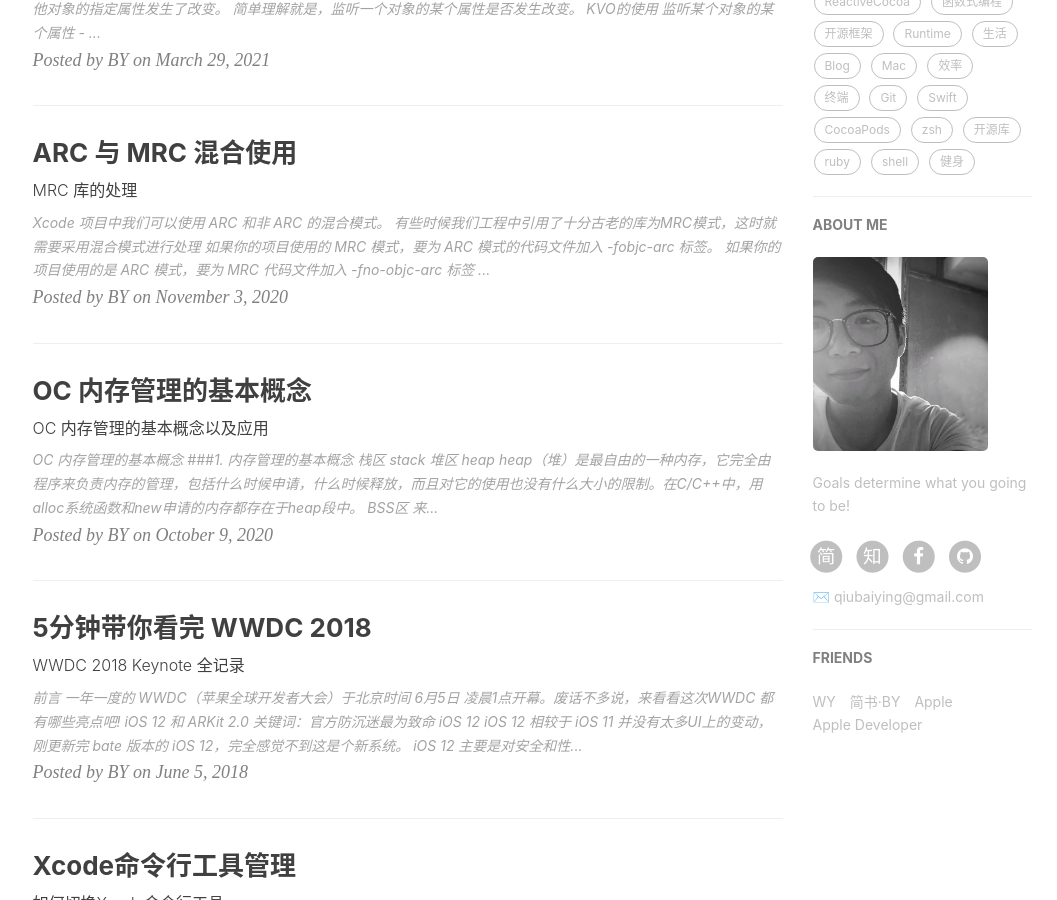
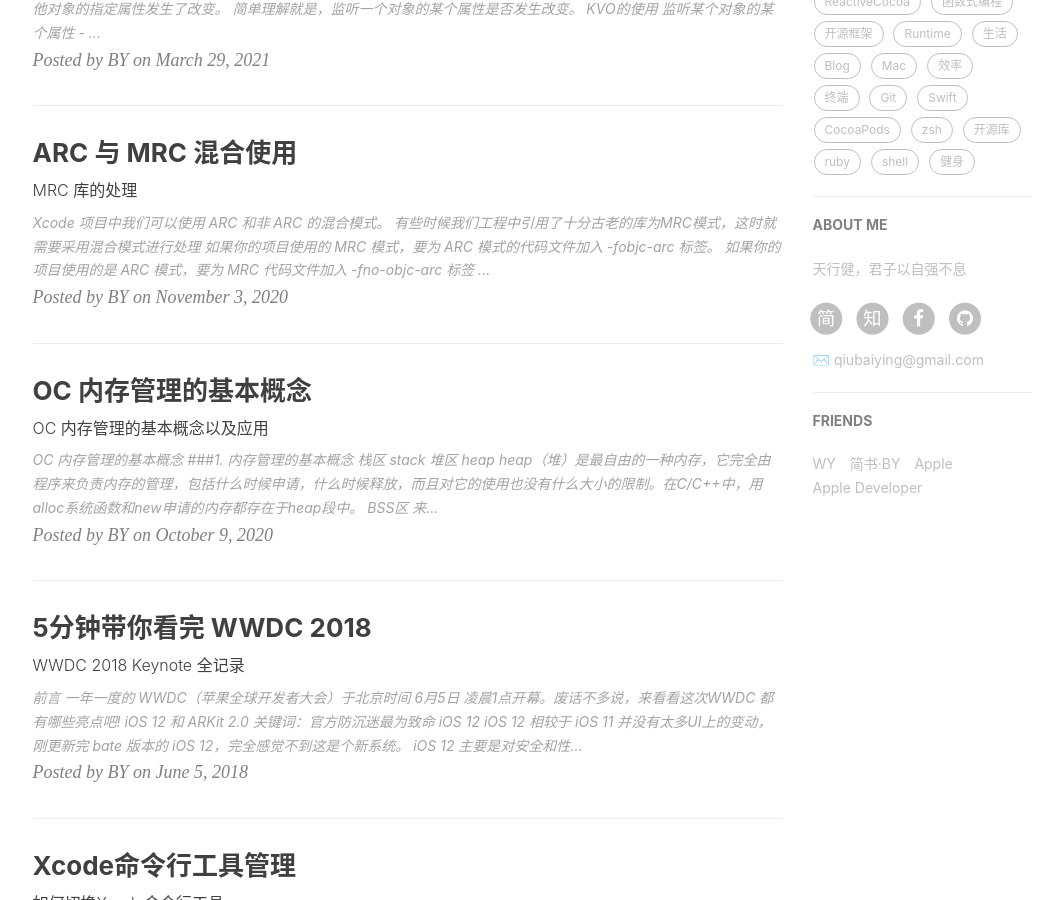
Before and after one commit to chuxintime/chuxintime.github.io, a Jekyll site: the page built from index.html, in a window 1280 px wide and 900 px high, scrolled down 593 px. Shown: the whole window, without its empty margins (135-1192 px from the left). Built offline with Jekyll 4.4.1, drawn with Linux system fonts in a browser that asks for light colours; nearby versions of some CDN libraries; the list of posts is cut into pages by our own code; comment, search, counter and statistics services are not loaded.

Commit message:
modify config.yml

```diff
--- a/_config.yml
+++ b/_config.yml
@@ -4,15 +4,15 @@ SEOTitle: balder的博客 | BY Blog
 header-img: img/post-bg-desk.jpg
 email: qiubaiying@gmail.com
 description: "Every failure is leading towards success."
-keyword: "BY, BY Blog, 柏荧的博客, qiubaiying, 邱柏荧, iOS, Apple, iPhone"
-url: "http://qiubaiying.github.io"          # your host, for absolute URL
+keyword: "BY, BY Blog, balder的博客, chuxin, iOS, Apple, iPhone"
+url: "https://chuxintime.github.io/"          # your host, for absolute URL
 baseurl: ""      # for example, '/blog' if your blog hosted on 'host/blog'
-github_repo: "https://github.com/qiubaiying/qiubaiying.github.io.git" # you code repository
+github_repo: "https://github.com/chuxintime/chuxintime.github.io" # you code repository
 
 # Sidebar settings
 sidebar: true                           # whether or not using Sidebar.
-sidebar-about-description: "Goals determine what you going to be!"
-sidebar-avatar: /img/about-BY-gentle.jpg      # use absolute URL, seeing it's used in both `/` and `/about/`
+sidebar-about-description: "天行健，君子以自强不息"
+sidebar-avatar: #/img/about-BY-gentle.jpg      # use absolute URL, seeing it's used in both `/` and `/about/`
 
 
 
```
